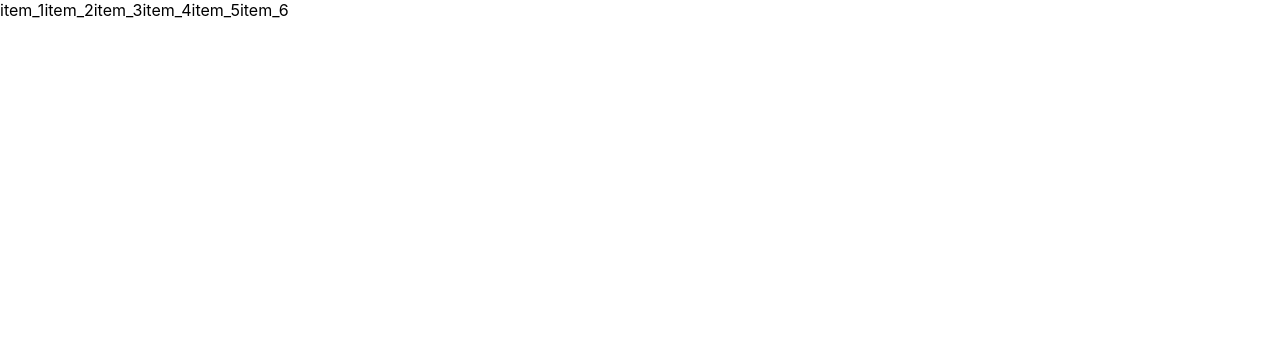
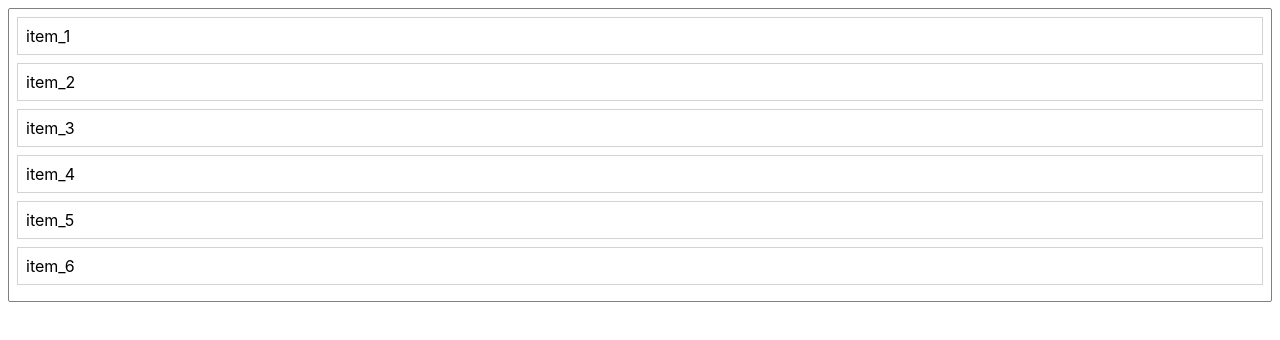
Before and after one commit to imptrx/react-sortable-list, a React (Create React App) app: page / in a window 1280 px wide. Shown: the top 340 px of the page. Built offline with nearby package versions, Linux system fonts and the light colour scheme.

Commit message:
✨Add a working drag and drop list

```diff
--- /dev/null
+++ b/src/Components/List.js
@@ -0,0 +1,49 @@
+import React from 'react';
+import styled from 'styled-components';
+import { Droppable } from 'react-beautiful-dnd';
+import RowItem from './RowItem';
+
+const Container = styled.div`
+  margin: 8px;
+  border: 1px solid grey;
+  border-radius: 2px;
+`;
+
+const ItemList = styled.div`
+  padding: 8px;
+`;
+
+class List extends React.Component {
+  render() {
+    const {
+      items,
+      itemOrder,
+      maxItemsDisplay
+    } = this.props;
+
+    const displayItemOrder = itemOrder.slice(0, maxItemsDisplay);
+    const displayItems = displayItemOrder.map(itemId => items[itemId]);
+
+    return(
+      <Container>
+        <Droppable droppableId="List">
+          {(provided) => (
+            <ItemList
+              ref={provided.innerRef}
+              {...provided.droppableProps}
+            >
+              {displayItems.map((item, index) => <RowItem key={item.id} item={item} index={index} />)}
+              {provided.placeholder}
+            </ItemList>
+          )}
+        </Droppable>
+      </Container>
+    )
+  }
+}
+
+List.defaultProps = {
+  maxItemsDisplay: 12
+}
+
+export default List;
--- /dev/null
+++ b/src/Components/RowItem.js
@@ -0,0 +1,34 @@
+import React from 'react';
+import styled from 'styled-components';
+import { Draggable } from 'react-beautiful-dnd';
+
+const Container = styled.div`
+  border: 1px solid lightgrey;
+  padding: 8px;
+  margin-bottom: 8px;
+  background-color: white;
+`;
+
+class RowItem extends React.Component {
+  render () {
+    const {
+      item,
+      index
+    } = this.props;
+    return (
+      <Draggable draggableId={item.id} index={index}>
+        {(provided) => (
+          <Container
+            {...provided.draggableProps}
+            {...provided.dragHandleProps}
+            ref={provided.innerRef}
+          >
+            {item.content}
+          </Container>
+        )}
+      </Draggable>
+    )
+  }
+}
+
+export default RowItem;
--- a/src/Containers/App.js
+++ b/src/Containers/App.js
@@ -1,5 +1,7 @@
 import React, { Component } from 'react';
+import { DragDropContext } from 'react-beautiful-dnd';
 import defaultData from '../Utils/defaultData';
+import List from '../Components/List';
 class App extends Component {
 
   constructor(props){
@@ -12,7 +14,7 @@ class App extends Component {
 
   componentDidMount() {
     // Preserves state to Storage API on site refresh or exit
-    window.addEventListener('beforeunload', this.saveStateToStorage.bind(this));
+    window.addEventListener('beforeunload', this.saveStateToStorage);
     this.hydrateStateWithStorage()
   }
 
@@ -20,14 +22,14 @@ class App extends Component {
     this.saveStateToStorage()
 
     // Removes beforeunload listener when component gracefully unmounts
-    window.removeEventListener('beforeunload', this.saveStateToStorage.bind(this));
+    window.removeEventListener('beforeunload', this.saveStateToStorage);
   }
 
-  saveStateToStorage() {
+  saveStateToStorage = () => {
     localStorage.setItem('listData', JSON.stringify(this.state))
   }
 
-  hydrateStateWithStorage(){
+  hydrateStateWithStorage = () => {
     const localStorageData = localStorage.getItem('listData')
 
     // Use predefined default state if local state is empty
@@ -40,12 +42,19 @@ class App extends Component {
     });
   }
 
+  onDragEnd = result => {
+    // TODO: save result to state
+  }
+
   render() {
+    const {items, itemOrder} = this.state;
     return (
       <div className="App">
-        {this.state.itemOrder.map(itemId => {
-          return itemId
-        })}
+        <DragDropContext
+          onDragEnd={this.onDragEnd}
+        >
+          <List items={items} itemOrder={itemOrder}/>
+        </DragDropContext>
       </div>
     );
   }
```
